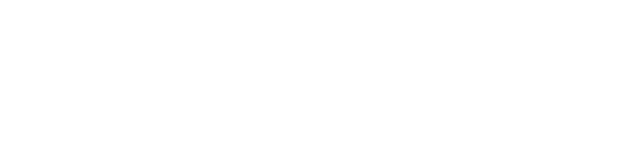
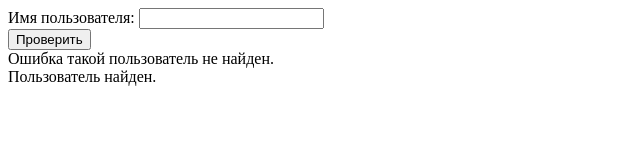
Before and after one commit to AlekseyLeshko/course, a plain HTML site: page task#7/index.html in a window 1280 px wide. Shown: the whole page, without its empty margins (0-640 px from the left). Drawn offline with nearby package versions, Linux system fonts and the light colour scheme.

Commit message:
add encoding

```diff
--- a/task#7/index.html
+++ b/task#7/index.html
@@ -1,6 +1,7 @@
 <!doctype html>
 <html>
 <head>
+	<meta http-equiv="Content-Type" content="text/html; charset=utf-8">
 	<title>Task#7</title>
 	<script src="js/index.js" type="text/javascript" charset="utf-8" async defer></script>
 	<script src="http://ajax.googleapis.com/ajax/libs/jquery/2.0.3/jquery.min.js" type="text/javascript" charset="utf-8" async defer></script>
@@ -9,5 +10,20 @@
 	<link rel="stylesheet" href="css/style.css">
 </head>
 <body>
+	<div id="start" class="block">
+	    <div class="userplace">
+	        <label for="username">Имя пользователя: </label>
+	        <input type="text" id="username" />
+	    </div>
+	    <div class="buttonplace">
+	        <input type="button" value="Проверить" />
+	    </div>
+	</div>
+	<div id="error" class="block">
+	    Ошибка такой пользователь не найден.
+	</div>
+	<div id="success" class="block">
+	    Пользователь найден.
+	</div>
 </body>
 </html>
```
